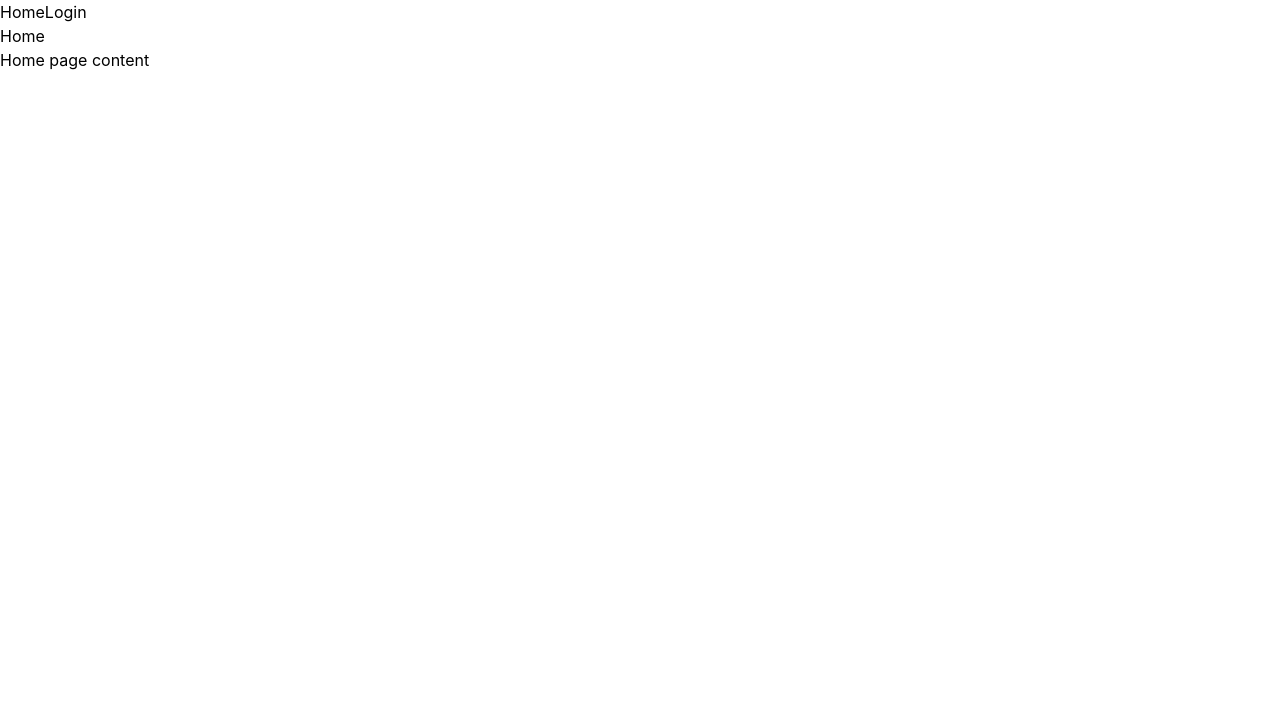
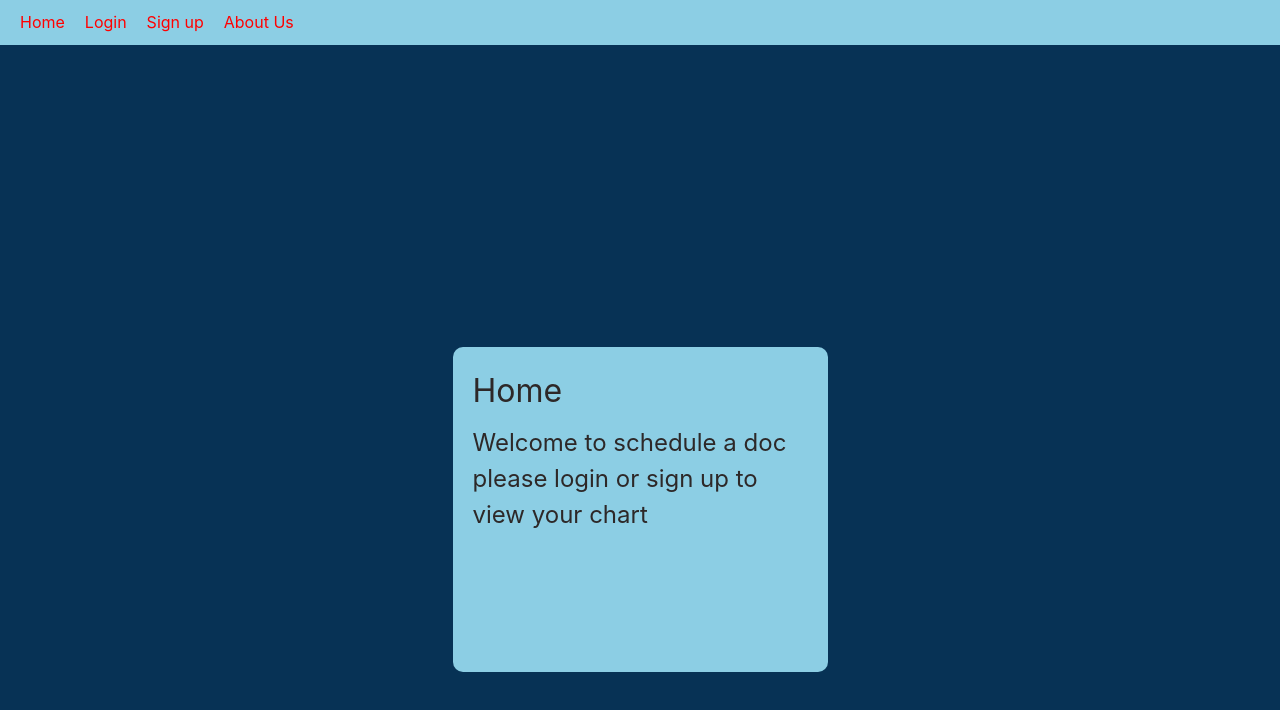
Before and after one commit to dmrlobo2002/Schedule-a-Doc, a React (Create React App) app in the folder frontend/: page / in a window 1280 px wide. Shown: the top 710 px of the page. Built offline with nearby package versions, Linux system fonts and the light colour scheme.

Commit message:
Andre 2/6 Home Taskbar

```diff
--- a/frontend/src/App.tsx
+++ b/frontend/src/App.tsx
@@ -7,6 +7,7 @@ import Home from "./components/pages/Home";
 import Error from "./components/pages/Error";
 import Login from "./components/pages/Login";
 import Signup from "./components/pages/Signup";
+import AboutUs from "./components/pages/AboutUs";
 
 function App() {
   return (
@@ -18,6 +19,7 @@ function App() {
           <Route path="/error" element={<Error />} />
           <Route path="/login" element={<Login />} />
           <Route path="/Signup" element={<Signup />} />
+          <Route path="/AboutUs" element={<AboutUs />} />
         </Routes>
       </div>
     </>
--- /dev/null
+++ b/frontend/src/components/Navbar.css
@@ -0,0 +1,17 @@
+.Navbar{
+    justify-content: left;
+    align-items: left;
+}
+.NavArea{
+    margin-top: 0rem;
+    width: 100vw;
+    height: 45px;
+    background-color:rgb(140, 206, 228);
+    padding: 10px;
+    border-radius: 0px;
+}
+.Element{
+    padding: 10px;
+    display: inline;
+    color: red;
+}
--- a/frontend/src/components/Navbar.tsx
+++ b/frontend/src/components/Navbar.tsx
@@ -2,22 +2,39 @@ import React from "react";
 //use <Link></Link> as you would an anchor tag <a></a> in HTML
 //instead of using href='somepage' to point to which page you want to go to use 'to=/somepage'
 import { Link } from "react-router-dom";
+import "./Navbar.css";
 
 const Navbar = () => {
   return (
-    <div className="nav">
+    <div className="navbar">
+      <div className="NavArea">
         <nav>
           <ul>
             <li>
               <Link to="/" className="nav-bar-element">
+                <div className="Element">
                   Home
+                </div>
               </Link>
               <Link to="/login" className="nav-bar-element">
+                <div className="Element">
                   Login
+                </div>
+              </Link>
+              <Link to="/signup" className="nav-bar-element">
+              <div className="Element">
+                Sign up
+              </div>
+              </Link>
+              <Link to="/AboutUS" className="nav-bar-element">
+                <div className="Element">
+                  About Us
+                </div>
                 </Link>
             </li>
           </ul>
         </nav>
+      </div>
     </div>
   );
 };
--- /dev/null
+++ b/frontend/src/components/pages/AboutUs.css
@@ -0,0 +1,27 @@
+.AboutUs{
+    width: 100vw;
+    height: 100vh;
+    overflow: hidden;
+    display: flex;
+    justify-content: center;
+    align-items: center;
+    background-color:rgb(7, 50, 85);
+}
+.Area{
+    margin-top: 8rem;
+    width: 375px;
+    height: 325px;
+    background-color:rgb(140, 206, 228);
+    padding: 20px;
+    border-radius: 10px;
+}
+.AUMessage{
+    font-size: xx-large;
+    font-style: italic;
+}
+.Message{
+    font-size: x-large;
+}
+.Names{
+    font-size: large;
+}
--- /dev/null
+++ b/frontend/src/components/pages/AboutUs.tsx
@@ -0,0 +1,21 @@
+import React from "react";
+import "./AboutUs.css";
+
+export const AboutUs = () => {
+  return (
+    <div className="AboutUs">
+      <div className="Area">
+        <div className="AUMessage">
+            About Us
+        </div>
+        <div className="Message">
+            The "Schedule-a-Doc" group will create a webapp that would ideally be used by a doctor's office and its clients.
+        </div>
+        <div className="Names">
+            Daniel Lobo Franco Kreppel Richard Mercado Divyanshi Saini
+        </div>
+        </div>
+    </div>
+  );
+};
+export default AboutUs;
--- /dev/null
+++ b/frontend/src/components/pages/Home.css
@@ -0,0 +1,31 @@
+.Home{
+    width: 100vw;
+    height: 100vh;
+    overflow: hidden;
+    display: flex;
+    justify-content: center;
+    align-items: center;
+    background-color:rgb(7, 50, 85);
+}
+.Area{
+    width: 800px;
+    height: 200px;
+    background-color:rgb(140, 206, 228);
+
+}
+.HomeLogo{
+    display: flex;
+    justify-content: left;
+    align-items: left;
+    font-size: xx-large;
+    margin-bottom: 10px;
+    color: rgb(45, 40, 40) ;
+}
+.WelcomeMessage{
+    display: flex;
+    justify-content: left;
+    align-items: left;
+    font-size: x-large;
+    margin-bottom: 10px;
+    color: rgb(45, 40, 40) ;
+}
--- a/frontend/src/components/pages/Home.tsx
+++ b/frontend/src/components/pages/Home.tsx
@@ -1,12 +1,16 @@
 import React from "react";
+import "./Home.css";
 
-const home = () => {
+export const home = () => {
   return (
-    <div>
-      <h1>Home</h1>
-      <p>Home page content</p>
+    <div className="Home">
+      <div className="Area">
+        <div className="HomeLogo"> Home</div>
+        <div className="WelcomeMessage">
+          Welcome to schedule a doc please login or sign up to view your chart
+        </div>
+      </div>
     </div>
   );
 };
-
 export default home;
```
Lines whose indentation alone changed are shown as unchanged.
